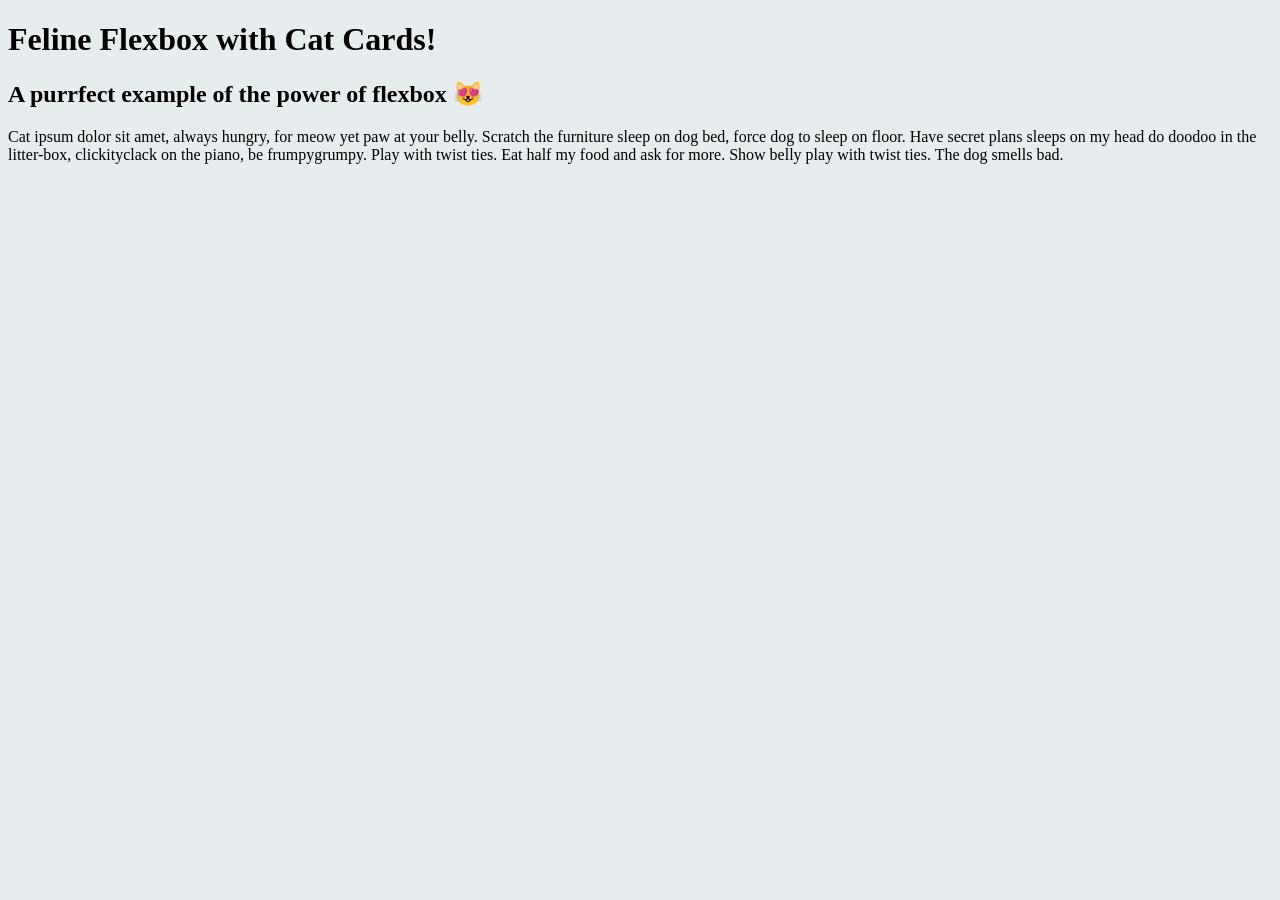
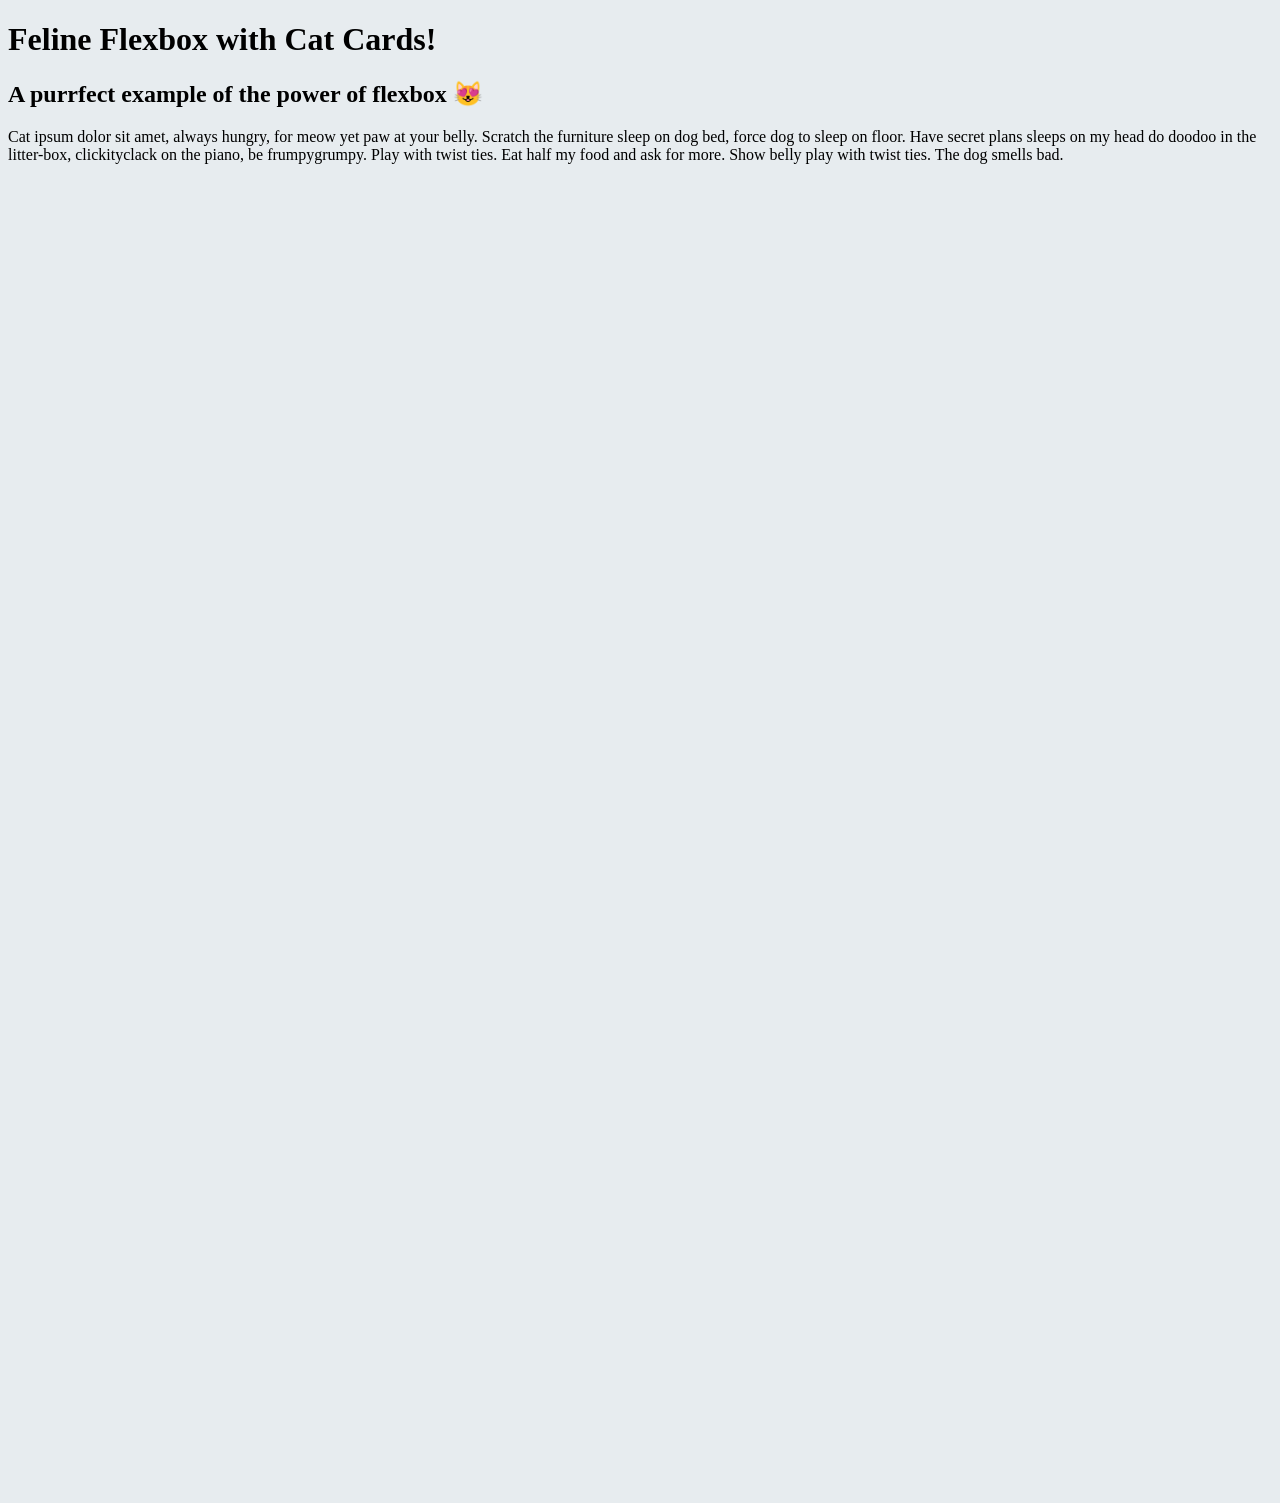

final draft of read me ready for review

--- a/style.css
+++ b/style.css
@@ -10,32 +10,11 @@ body {
     background-color: var(--light);
 }
 
-/* .card-container {
-    background-color: burlywood;
-    max-width: 900px;
-    display: flex;
-    flex-wrap: wrap;
-    
-} 
-
-.cat-container {
+.card {
     padding: 10px;
     margin: 10px;
-    border-style: solid;
-    border-color: var(--coral);
-    border-width: 5px;
-    background-color:var(--light);
 }
-
-h1 {
-    font-size: 2rem;
-}  */
 
 img {
     width: 250px;
 }
-
-
-
-
-
